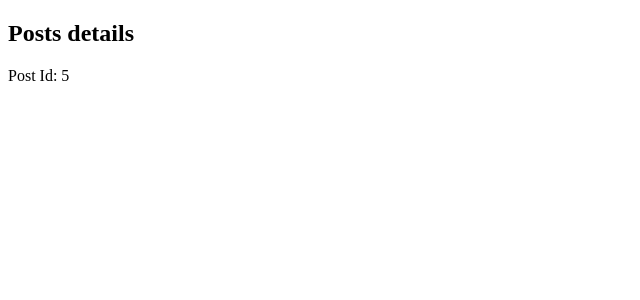
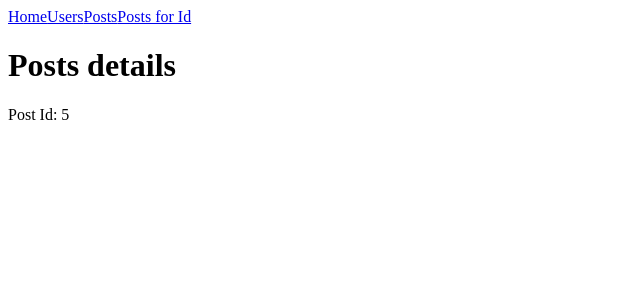
Before and after one commit to santiagoarangog/finance-app, a Next.js app: page /posts/5 in a window 1280 px wide. Shown: the top 300 px of the page, without its empty margins (0-640 px from the left). Built offline with nearby package versions, Linux system fonts and the light colour scheme.

Commit message:
Add custom element Title

```diff
--- a/components/navbar.js
+++ b/components/navbar.js
@@ -12,6 +12,9 @@ export default function Navbar() {
             <Link href='/posts'>
                 <a>Posts</a>
             </Link>
+            <Link href='/post/{id}' as={`/posts/${5}`}>
+                Posts for Id
+            </Link>
         </nav>
     )
 }
--- /dev/null
+++ b/components/title.js
@@ -0,0 +1,5 @@
+export default function Title({children}) {
+    return (
+        <h1>{children}</h1>
+    )
+}
--- a/pages/index.js
+++ b/pages/index.js
@@ -1,10 +1,11 @@
 import Navbar from "../components/navbar";
+import Title from "../components/title";
 
 export default function Home() {
     return (
         <div>
             <Navbar/>
-            <h1>Home Page</h1>
+            <Title>Home Page</Title>
             <p>Nuestra página de inicio</p>
         </div>
     )
--- a/pages/posts/[id].js
+++ b/pages/posts/[id].js
@@ -1,4 +1,6 @@
 import {useRouter} from "next/router";
+import Navbar from "../../components/navbar";
+import Title from "../../components/title";
 
 export default function Id() {
 
@@ -6,7 +8,8 @@ export default function Id() {
 
     return (
         <div>
-            <h2>Posts details</h2>
+            <Navbar/>
+            <Title>Posts details</Title>
             <p>Post Id: {router.query.id}</p>
         </div>
     )
--- a/pages/posts/index.js
+++ b/pages/posts/index.js
@@ -1,10 +1,11 @@
 import Navbar from "../../components/navbar";
+import Title from "../../components/title";
 
 export default function Posts() {
     return (
         <div>
             <Navbar/>
-            <h1>Posts Page</h1>
+            <Title>Posts Page</Title>
             <p>Nuestra página de posts</p>
         </div>
     )
--- a/pages/users/[id].js
+++ b/pages/users/[id].js
@@ -1,4 +1,6 @@
 import {useRouter} from "next/router";
+import Navbar from "../../components/navbar";
+import Title from "../../components/title";
 
 export default function Id() {
 
@@ -6,7 +8,8 @@ export default function Id() {
 
     return (
         <div>
-            <h2>User details</h2>
+            <Navbar/>
+            <Title>User details</Title>
             <p>User ID: {router.query.id}</p>
         </div>
     )
--- a/pages/users/index.js
+++ b/pages/users/index.js
@@ -1,10 +1,11 @@
 import Navbar from "../../components/navbar";
+import Title from "../../components/title";
 
 export default function Users() {
     return (
         <div>
             <Navbar/>
-            <h1>Users Page</h1>
+            <Title>Users Page</Title>
             <p>Nuestra página de usuarios</p>
         </div>
     )
```
